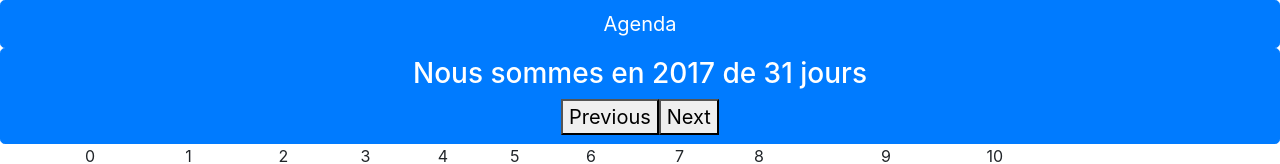
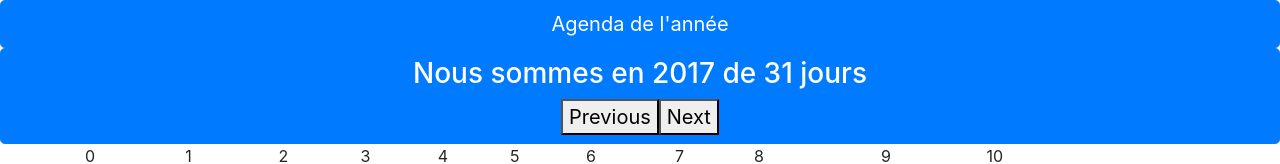
Before and after one commit to armalex/agendaHome, an Angular app: page / in a window 1280 px wide. Shown: the top 164 px of the page. Built offline with nearby package versions, Linux system fonts and the light colour scheme.

Commit message:
ajout de l annee pour la création de l aganda

```diff
--- a/src/app/app.component.ts
+++ b/src/app/app.component.ts
@@ -5,6 +5,7 @@ import { Component } from '@angular/core';
   templateUrl: './app.component.html',
   styleUrls: ['./app.component.css']
 })
+
 export class AppComponent {
-  title = 'Agenda';
+  title = 'Agenda de l\'année';
 }
--- a/src/app/jour/jour.component.ts
+++ b/src/app/jour/jour.component.ts
@@ -7,6 +7,9 @@ import { Component, OnInit } from '@angular/core';
 })
 export class JourComponent implements OnInit {
 
+  jour: string;
+  date: number;
+
   constructor() { }
 
   ngOnInit() {
```
